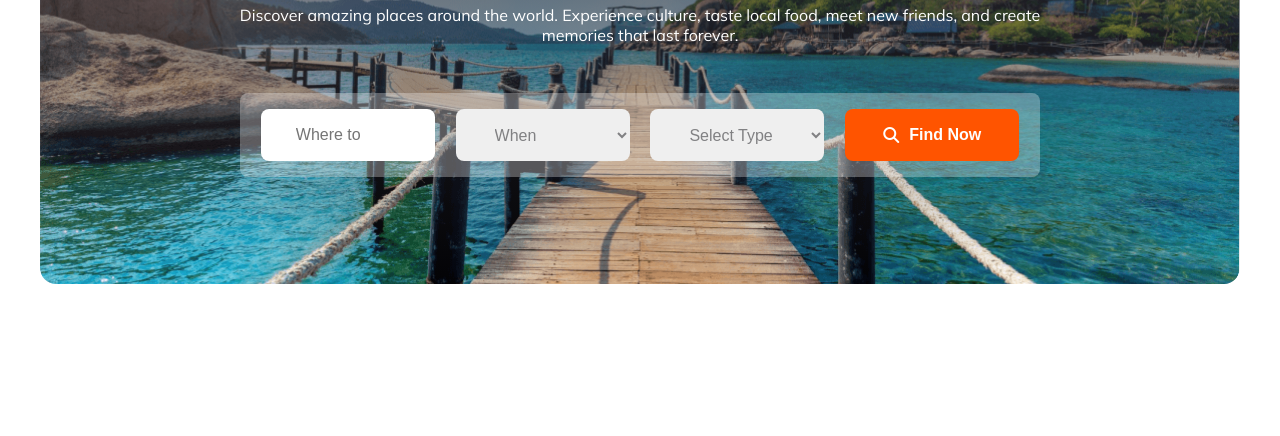
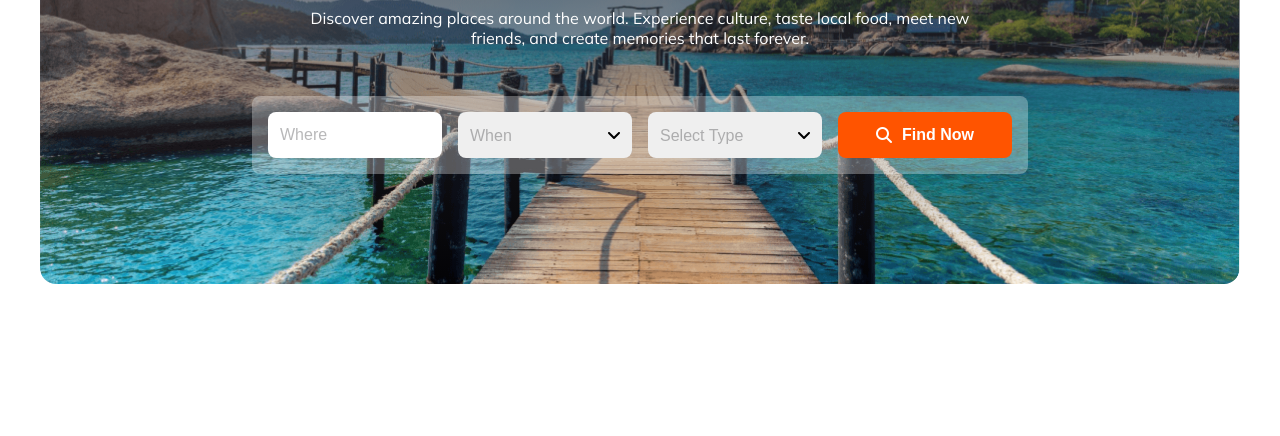
Before and after one commit to t-anvirahmed/hero-travel, a plain HTML site: page index.html in a window 1280 px wide. Shown: the part 364-800 px from the top of the page. Drawn offline with Linux system fonts and the light colour scheme.

Commit message:
added variables and fixed issues with banner section

```diff
--- a/index.html
+++ b/index.html
@@ -28,14 +28,14 @@
         <!-- banner section -->
          <div class="banner-container">
             <div class="banner-content">
-                <h3 class="banner-heading">
+                <h3>
                     Explore Your Travel
                 </h3>
-                <p class="banner-text">
+                <p>
                     Discover amazing places around the world. Experience culture, taste local food, meet new friends, and create memories that last forever.
                 </p>
                 <form action="">
-                    <input type="text" placeholder="Where to">
+                    <input type="text" placeholder="Where">
                     <select name="" id="">
                         <option disabled hidden selected>When</option>
                     </select>
--- a/styles/style.css
+++ b/styles/style.css
@@ -1,6 +1,16 @@
-/* universal styles */
+/* font */
 @import url('https://fonts.googleapis.com/css2?family=Mulish:ital,wght@0,200..1000;1,200..1000&display=swap');
 
+/* variable styles */
+:root{
+    --primary-color: #FF5400;
+    --heading-color:#131318;
+    --paragraphs-color: rgba(19, 19, 24, 0.70);
+    --form-input-color: rgba(19, 19, 24, 0.30);
+    --card-paragraph-color: #5A5A5D;
+}
+
+/* shared styles */
 * {
     padding: 0;
     margin: 0;
@@ -17,12 +27,12 @@ body {
 }
 
 .orange-text {
-    color: #FF5400;
+    color: var(--primary-color);
 }
 
 .primary-btn {
     border: none;
-    background: #FF5400;
+    background: var(--primary-color);
     color: #FFFFFF;
     border-radius: 8px;
     padding: 14px 35px;
@@ -47,17 +57,17 @@ body {
 .nav-logo h3 {
     font-size: 2.25rem;
     font-weight: 800;
-    color: #131318;
+    color: var(--heading-color);
 }
 
 .nav-links {
     display: flex;
-    gap: 35px;
+    gap: 50px;
 }
 
 .nav-links a {
     text-decoration: none;
-    color: #131318;
+    color: var(--heading-color);
 }
 
 /* banner section styles */
@@ -74,6 +84,7 @@ body {
 }
 
 .banner-content {
+    margin: 0 auto;
     display: flex;
     flex-direction: column;
     align-items: center;
@@ -86,18 +97,18 @@ body {
     font-weight: 800;
 }
 
-.banner-content p {
+.banner-content > p {
+    max-width: 676px;
     margin-top: 24px;
     margin-bottom: 48px;
 }
 
 .banner-content form {
     background: rgb(255, 255, 255, 0.3);
-    /* border: 20px solid rgb(255, 255, 255, 0.3); */
     border-radius: 8px;
-    width: 800px;
-    height: 84px;
     display: flex;
+    gap: 16px;
+    padding: 16px;
     justify-content: space-evenly;
 }
 
@@ -105,22 +116,27 @@ body {
     width: 174px;
     border: none;
     border-radius: 8px;
-    padding: 14px 35px;
-    margin-top: 16px;
-    margin-bottom: 16px;
-    color: rgb(19, 19, 24, 0.5);
+    padding: 14px 35px 14px 12px;
+    color: var(--form-input-color);
     font-weight: 400;
     font-size: 1rem;
 }
 
-.banner-content form select option {
+.banner-content form input::placeholder {
+    color: var(--form-input-color);
+    opacity: 1;
+}
 
+.banner-content form select {
+    appearance: none;
+    background-image: url('/images/angle-down-solid.svg');
+    background-repeat: no-repeat;
+    background-size: 12px;
+    background-position: right 12px center;
 }
 
 .banner-content form .primary-btn {
     width: 174px;
-    margin-top: 16px;
-    margin-bottom: 16px;
     display: flex;
     align-items: center;
     justify-content: center;
```
Also changed, not shown: images/angle-down-solid.svg (added).
